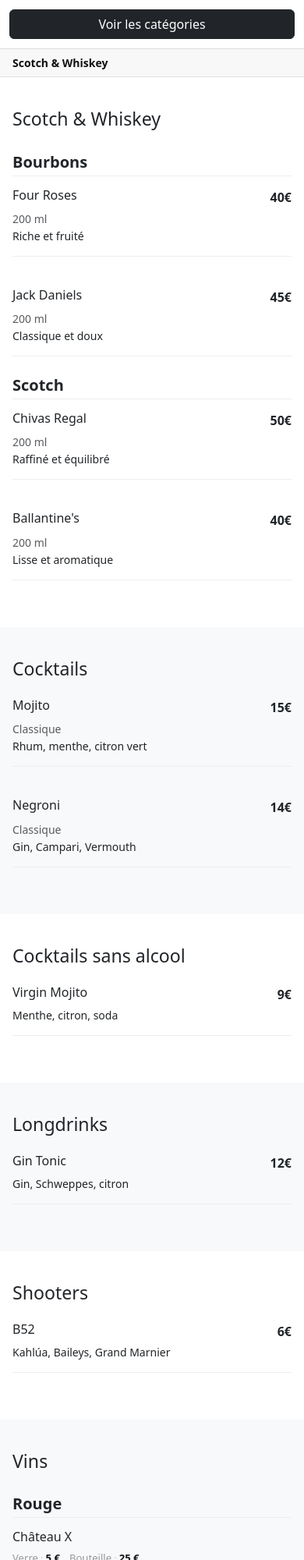
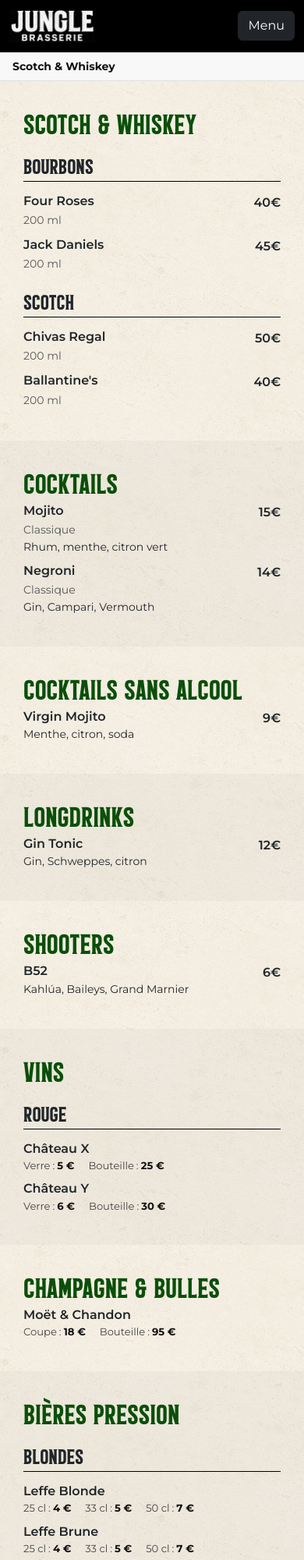
Before and after one commit to judabricot/menu, a plain HTML site: page index.html in a window 390 px wide. Shown: the top 2000 px of the page at 78% size. Drawn offline with nearby package versions, Linux system fonts and the light colour scheme.

Commit message:
Mise en forme

```diff
--- a/index.html
+++ b/index.html
@@ -4,20 +4,75 @@
 <meta charset="UTF-8">
 <meta name="viewport" content="width=device-width, initial-scale=1.0">
 <title>Menu — Sidebar</title>
+<link rel="preconnect" href="https://fonts.googleapis.com">
+<link rel="preconnect" href="https://fonts.gstatic.com" crossorigin>
+<link href="https://fonts.googleapis.com/css2?family=Montserrat:ital,wght@0,100..900;1,100..900&display=swap" rel="stylesheet">
 <link href="https://cdn.jsdelivr.net/npm/bootstrap@5.3.2/dist/css/bootstrap.min.css" rel="stylesheet">
 
 <style>
-html { scroll-behavior: smooth; }
+
+@font-face {
+    font-family: 'jgfont';
+    src: url('jgfont.woff2') format('woff2'),
+         url('jgfont.woff') format('woff');
+    font-weight: normal;
+    font-style: normal;
+}
+
+html { scroll-behavior: smooth;
+}
+
+h3, h5 {
+  font-family: 'jgfont';
+  font-weight: 400;
+}
+
+h3 {
+  font-size: 40px;
+  color: rgb(10, 79, 10);
+  line-height: 0.8;
+}
+
+h6 {
+  margin-bottom: 3px;
+  font-weight: 600;
+}
+
+body {
+  background-image: url(home-2-background-3.jpg);
+    background-repeat: repeat;
+    background-position: 0 0;
+    font-family: "Montserrat", sans-serif;
+
+}
 
 /* ================= MOBILE : bouton ================= */
 #mobile-nav {
   position: sticky;
   top: 0;
   z-index: 1050;
-  background: #fff;
   border-bottom: 1px solid #ddd;
   padding: 12px;
+  background-color: black;
+  text-align: center;
+  display: flex;
+  align-items: center;
+  justify-content: space-between;
+  gap: 10px;
 }
+
+.modal-fullscreen .modal-content  {
+  background-color: black!important;
+  color: white;
+}
+
+.list-group-item {
+    border: 0;
+    background: none;
+    font-size: 18px;
+    font-weight: 500;
+}
+
 
 /* ================= LAYOUT DESKTOP ================= */
 @media (min-width: 768px) {
@@ -28,6 +83,10 @@
 
   /* --- Sidebar --- */
   #sidebar {
+    /* background-image: url(home-2-background-3.jpg);
+    background-repeat: repeat;
+    background-position: 0 0; */
+    background-color: #000;
     position: sticky;
     top: 0;
     width: 220px;
@@ -36,7 +95,11 @@
     overflow-y: auto;
     border-right: 1px solid #eee;
     padding: 30px 0;
-    background: #fff;
+  }
+
+  #sidebar nav a {
+    font-family: 'jgfont';
+    font-size: 20px;
   }
 
   #sidebar-title {
@@ -52,8 +115,8 @@
     display: block;
     padding: 10px 24px;
     text-decoration: none;
-    color: #555;
-    font-size: 0.9rem;
+    color: #ffffff;
+    font-size: 20px;
     font-weight: 500;
     border-left: 3px solid transparent;
     transition: all 0.15s;
@@ -65,10 +128,10 @@
   }
 
   #sidebar nav a.active {
-    color: #111;
-    font-weight: 700;
+    color: #ffffff;
+    font-weight: 400;
     border-left-color: #111;
-    background: #f4f4f4;
+    background-color: #ffffff33;
   }
 
   /* --- Contenu --- */
@@ -76,12 +139,16 @@
     flex: 1;
     min-width: 0;
   }
+
+  #content > div {
+    max-width: 800px;
+  }
 }
 
 /* ================= BARRE CONTEXTUELLE (mobile seulement) ================= */
 #sticky-context {
   position: sticky;
-  top: 57px;
+  top: 68px;
   z-index: 1040;
   background: #f8f8f8;
   border-bottom: 1px solid #e0e0e0;
@@ -99,6 +166,12 @@
 #sticky-context.has-sub #ctx-separator,
 #sticky-context.has-sub #ctx-sub { display: inline; }
 
+.logomobile {
+  max-width: 110px;
+  height: auto;
+  width: 100%;
+}
+
 /* Sur desktop on cache le fil d'Ariane (la sidebar remplace) */
 @media (min-width: 768px) {
   #sticky-context { display: none !important; }
@@ -110,48 +183,57 @@
   scroll-margin-top: 20px;
 }
 
+.menu-section.bg-light {
+  background-color: #00000007!important;
+}
+
 @media (max-width: 767px) {
   .menu-section {
-    padding: 40px 16px;
+    padding: 40px 30px;
     scroll-margin-top: 100px;
   }
 }
 
 .menu-subcategory-block { scroll-margin-top: 80px; }
 
+
+.menu-subcategory-block {
+  margin-top: 20px;
+}
+
 .menu-subcategory-title {
-  font-weight: 600;
-  padding: 5px 0;
+  font-weight: 400;
+  font-size: 30px;
   margin-bottom: 15px;
-  border-bottom: 1px solid #eee;
+  border-bottom: 1px solid #000000;
 }
 
 .menu-item {
-  border-bottom: 1px solid #eee;
-  padding-bottom: 15px;
-  margin-bottom: 20px;
 }
 .menu-item .price { font-weight: 600; }
 
 .menu-grid {
   display: grid;
   grid-template-columns: 1fr;
-  gap: 20px;
+  gap: 10px;
 }
 @media (min-width: 768px) {
-  .menu-grid { grid-template-columns: 1fr 1fr; }
+  .menu-grid {
+    grid-template-columns: 1fr 1fr;
+     gap: 30px;
+  }
 }
 
 /* ================= PRIX INLINE ================= */
 .price-inline {
   display: flex;
   flex-wrap: wrap;
-  gap: 4px 12px;
-  margin-top: 6px;
+  gap: 4px 18px;
+  margin-top: 3px;
 }
 .price-inline-item { font-size: 0.82rem; }
-.price-inline-item .qty { color: #999; }
-.price-inline-item .sep { color: #ccc; margin: 0 3px; }
+.price-inline-item .qty { color: #444; }
+.price-inline-item .sep { color: #444; margin: 0 3px; }
 .price-inline-item .amt { font-weight: 700; color: #111; }
 </style>
 </head>
@@ -159,8 +241,11 @@
 
 <!-- Mobile nav -->
 <div id="mobile-nav" class="d-md-none">
-  <button class="btn btn-dark w-100" data-bs-toggle="modal" data-bs-target="#categoriesModal">
-    Voir les catégories
+  <a href="">
+    <img src="logo.jpg" class="logomobile" alt="">
+  </a>
+  <button class="btn btn-dark" data-bs-toggle="modal" data-bs-target="#categoriesModal">
+    Menu
   </button>
 </div>
 
@@ -176,7 +261,7 @@
 
   <!-- ===== SIDEBAR DESKTOP ===== -->
   <div id="sidebar" class="d-none d-md-block">
-    <div id="sidebar-title">Carte</div>
+    <div id="sidebar-title"><img src="logo.jpg" class="logomobile mb-4" alt=""></div>
     <nav>
       <a href="#whiskey">Scotch &amp; Whiskey</a>
       <a href="#cocktails">Cocktails</a>
@@ -197,16 +282,16 @@
   <div id="content">
 
     <div id="whiskey" class="menu-section" data-section="Scotch &amp; Whiskey">
-      <h3 class="mb-4">Scotch &amp; Whiskey</h3>
+      <h3 class="mb-2">Scotch &amp; Whiskey</h3>
       <div class="menu-subcategory-block" data-sub="Bourbons">
         <h5 class="menu-subcategory-title">Bourbons</h5>
         <div class="menu-grid">
           <div class="menu-item d-flex justify-content-between">
-            <div><h6>Four Roses</h6><small class="text-muted">200 ml</small><p class="small mb-0">Riche et fruité</p></div>
+            <div><h6>Four Roses</h6><small class="text-muted">200 ml</small></div>
             <div class="price">40€</div>
           </div>
           <div class="menu-item d-flex justify-content-between">
-            <div><h6>Jack Daniels</h6><small class="text-muted">200 ml</small><p class="small mb-0">Classique et doux</p></div>
+            <div><h6>Jack Daniels</h6><small class="text-muted">200 ml</small></div>
             <div class="price">45€</div>
           </div>
         </div>
@@ -215,11 +300,11 @@
         <h5 class="menu-subcategory-title">Scotch</h5>
         <div class="menu-grid">
           <div class="menu-item d-flex justify-content-between">
-            <div><h6>Chivas Regal</h6><small class="text-muted">200 ml</small><p class="small mb-0">Raffiné et équilibré</p></div>
+            <div><h6>Chivas Regal</h6><small class="text-muted">200 ml</small></div>
             <div class="price">50€</div>
           </div>
           <div class="menu-item d-flex justify-content-between">
-            <div><h6>Ballantine's</h6><small class="text-muted">200 ml</small><p class="small mb-0">Lisse et aromatique</p></div>
+            <div><h6>Ballantine's</h6><small class="text-muted">200 ml</small></div>
             <div class="price">40€</div>
           </div>
         </div>
@@ -227,7 +312,7 @@
     </div>
 
     <div id="cocktails" class="menu-section bg-light" data-section="Cocktails">
-      <h3 class="mb-4">Cocktails</h3>
+      <h3 class="mb-2">Cocktails</h3>
       <div class="menu-grid">
         <div class="menu-item d-flex justify-content-between">
           <div><h6>Mojito</h6><small class="text-muted">Classique</small><p class="small mb-0">Rhum, menthe, citron vert</p></div>
@@ -241,7 +326,7 @@
     </div>
 
     <div id="cocktails-sans-alcool" class="menu-section" data-section="Cocktails sans alcool">
-      <h3 class="mb-4">Cocktails sans alcool</h3>
+      <h3 class="mb-2">Cocktails sans alcool</h3>
       <div class="menu-grid">
         <div class="menu-item d-flex justify-content-between">
           <div><h6>Virgin Mojito</h6><p class="small mb-0">Menthe, citron, soda</p></div>
@@ -251,7 +336,7 @@
     </div>
 
     <div id="longdrinks" class="menu-section bg-light" data-section="Longdrinks">
-      <h3 class="mb-4">Longdrinks</h3>
+      <h3 class="mb-2">Longdrinks</h3>
       <div class="menu-grid">
         <div class="menu-item d-flex justify-content-between">
           <div><h6>Gin Tonic</h6><p class="small mb-0">Gin, Schweppes, citron</p></div>
@@ -261,7 +346,7 @@
     </div>
 
     <div id="shooters" class="menu-section" data-section="Shooters">
-      <h3 class="mb-4">Shooters</h3>
+      <h3 class="mb-2">Shooters</h3>
       <div class="menu-grid">
         <div class="menu-item d-flex justify-content-between">
           <div><h6>B52</h6><p class="small mb-0">Kahlúa, Baileys, Grand Marnier</p></div>
@@ -271,22 +356,22 @@
     </div>
 
     <div id="vin" class="menu-section bg-light" data-section="Vins">
-      <h3 class="mb-4">Vins</h3>
+      <h3 class="mb-2">Vins</h3>
       <div class="menu-subcategory-block" data-sub="Rouge">
         <h5 class="menu-subcategory-title">Rouge</h5>
         <div class="menu-grid">
           <div class="menu-item">
             <h6>Château X</h6>
             <div class="price-inline">
-              <span class="price-inline-item"><span class="qty">Verre</span><span class="sep">·</span><span class="amt">5 €</span></span>
-              <span class="price-inline-item"><span class="qty">Bouteille</span><span class="sep">·</span><span class="amt">25 €</span></span>
+              <span class="price-inline-item"><span class="qty">Verre</span><span class="sep">:</span><span class="amt">5 €</span></span>
+              <span class="price-inline-item"><span class="qty">Bouteille</span><span class="sep">:</span><span class="amt">25 €</span></span>
             </div>
           </div>
           <div class="menu-item">
             <h6>Château Y</h6>
             <div class="price-inline">
-              <span class="price-inline-item"><span class="qty">Verre</span><span class="sep">·</span><span class="amt">6 €</span></span>
-              <span class="price-inline-item"><span class="qty">Bouteille</span><span class="sep">·</span><span class="amt">30 €</span></span>
+              <span class="price-inline-item"><span class="qty">Verre</span><span class="sep">:</span><span class="amt">6 €</span></span>
+              <span class="price-inline-item"><span class="qty">Bouteille</span><span class="sep">:</span><span class="amt">30 €</span></span>
             </div>
           </div>
         </div>
@@ -294,29 +379,47 @@
     </div>
 
     <div id="champagne" class="menu-section" data-section="Champagne &amp; Bulles">
-      <h3 class="mb-4">Champagne &amp; Bulles</h3>
+      <h3 class="mb-2">Champagne &amp; Bulles</h3>
       <div class="menu-grid">
         <div class="menu-item">
           <h6>Moët &amp; Chandon</h6>
           <div class="price-inline">
-            <span class="price-inline-item"><span class="qty">Coupe</span><span class="sep">·</span><span class="amt">18 €</span></span>
-            <span class="price-inline-item"><span class="qty">Bouteille</span><span class="sep">·</span><span class="amt">95 €</span></span>
+            <span class="price-inline-item"><span class="qty">Coupe</span><span class="sep">:</span><span class="amt">18 €</span></span>
+            <span class="price-inline-item"><span class="qty">Bouteille</span><span class="sep">:</span><span class="amt">95 €</span></span>
           </div>
         </div>
       </div>
     </div>
 
     <div id="biere" class="menu-section bg-light" data-section="Bières pression">
-      <h3 class="mb-4">Bières pression</h3>
+      <h3 class="mb-2">Bières pression</h3>
       <div class="menu-subcategory-block" data-sub="Blondes">
         <h5 class="menu-subcategory-title">Blondes</h5>
         <div class="menu-grid">
           <div class="menu-item">
             <h6>Leffe Blonde</h6>
             <div class="price-inline">
-              <span class="price-inline-item"><span class="qty">25 cl</span><span class="sep">·</span><span class="amt">4 €</span></span>
-              <span class="price-inline-item"><span class="qty">33 cl</span><span class="sep">·</span><span class="amt">5 €</span></span>
-              <span class="price-inline-item"><span class="qty">50 cl</span><span class="sep">·</span><span class="amt">7 €</span></span>
+              <span class="price-inline-item"><span class="qty">25 cl</span><span class="sep">:</span><span class="amt">4 €</span></span>
+              <span class="price-inline-item"><span class="qty">33 cl</span><span class="sep">:</span><span class="amt">5 €</span></span>
+              <span class="price-inline-item"><span class="qty">50 cl</span><span class="sep">:</span><span class="amt">7 €</span></span>
+            </div>
+          </div>
+
+          <div class="menu-item">
+            <h6>Leffe Brune</h6>
+            <div class="price-inline">
+              <span class="price-inline-item"><span class="qty">25 cl</span><span class="sep">:</span><span class="amt">4 €</span></span>
+              <span class="price-inline-item"><span class="qty">33 cl</span><span class="sep">:</span><span class="amt">5 €</span></span>
+              <span class="price-inline-item"><span class="qty">50 cl</span><span class="sep">:</span><span class="amt">7 €</span></span>
+            </div>
+          </div>
+
+          <div class="menu-item">
+            <h6>Chimay</h6>
+            <div class="price-inline">
+              <span class="price-inline-item"><span class="qty">25 cl</span><span class="sep">:</span><span class="amt">4 €</span></span>
+              <span class="price-inline-item"><span class="qty">33 cl</span><span class="sep">:</span><span class="amt">5 €</span></span>
+              <span class="price-inline-item"><span class="qty">50 cl</span><span class="sep">:</span><span class="amt">7 €</span></span>
             </div>
           </div>
         </div>
@@ -324,7 +427,7 @@
     </div>
 
     <div id="biere-bouteille" class="menu-section" data-section="Bières bouteille">
-      <h3 class="mb-4">Bières bouteille</h3>
+      <h3 class="mb-2">Bières bouteille</h3>
       <div class="menu-grid">
         <div class="menu-item d-flex justify-content-between">
           <div><h6>Corona</h6><small class="text-muted">33 cl</small></div>
@@ -334,7 +437,7 @@
     </div>
 
     <div id="soft" class="menu-section bg-light" data-section="Softs &amp; Jus">
-      <h3 class="mb-4">Softs &amp; Jus</h3>
+      <h3 class="mb-2">Softs &amp; Jus</h3>
       <div class="menu-grid">
         <div class="menu-item d-flex justify-content-between">
           <div><h6>Coca-Cola</h6><small class="text-muted">33 cl</small></div>
@@ -344,7 +447,7 @@
     </div>
 
     <div id="hot" class="menu-section" data-section="Boissons chaudes">
-      <h3 class="mb-4">Boissons chaudes</h3>
+      <h3 class="mb-2">Boissons chaudes</h3>
       <div class="menu-grid">
         <div class="menu-item d-flex justify-content-between">
           <div><h6>Café expresso</h6></div>
@@ -354,7 +457,7 @@
     </div>
 
     <div id="food" class="menu-section bg-light" data-section="Food">
-      <h3 class="mb-4">Food</h3>
+      <h3 class="mb-2">Food</h3>
       <p class="text-muted">À venir…</p>
     </div>
 
@@ -362,11 +465,11 @@
 </div><!-- /#page-wrapper -->
 
 <!-- Modal mobile -->
-<div class="modal fade" id="categoriesModal" tabindex="-1">
+<div class="modal fade" id="categoriesModal" tabindex="-1" data-bs-theme="dark">
   <div class="modal-dialog modal-fullscreen">
     <div class="modal-content">
       <div class="modal-header">
-        <h5 class="modal-title">Catégories</h5>
+        <h5 class="modal-title"><img src="logo.jpg" class="logomobile" alt=""></h5>
         <button type="button" class="btn-close" data-bs-dismiss="modal"></button>
       </div>
       <div class="modal-body">
```
Also changed, not shown: home-2-background-3.jpg (added), jgfont.woff (added), jgfont.woff2 (added), logo.jpg (added).
